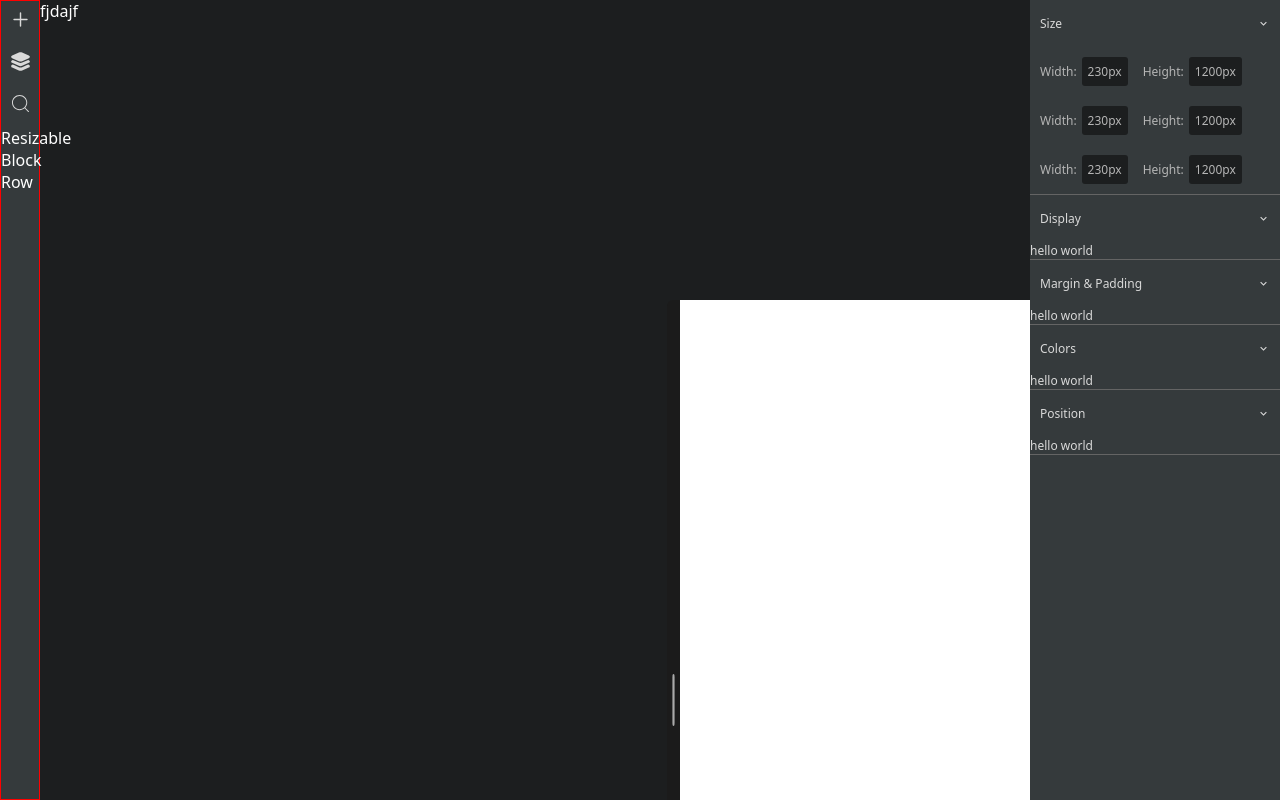
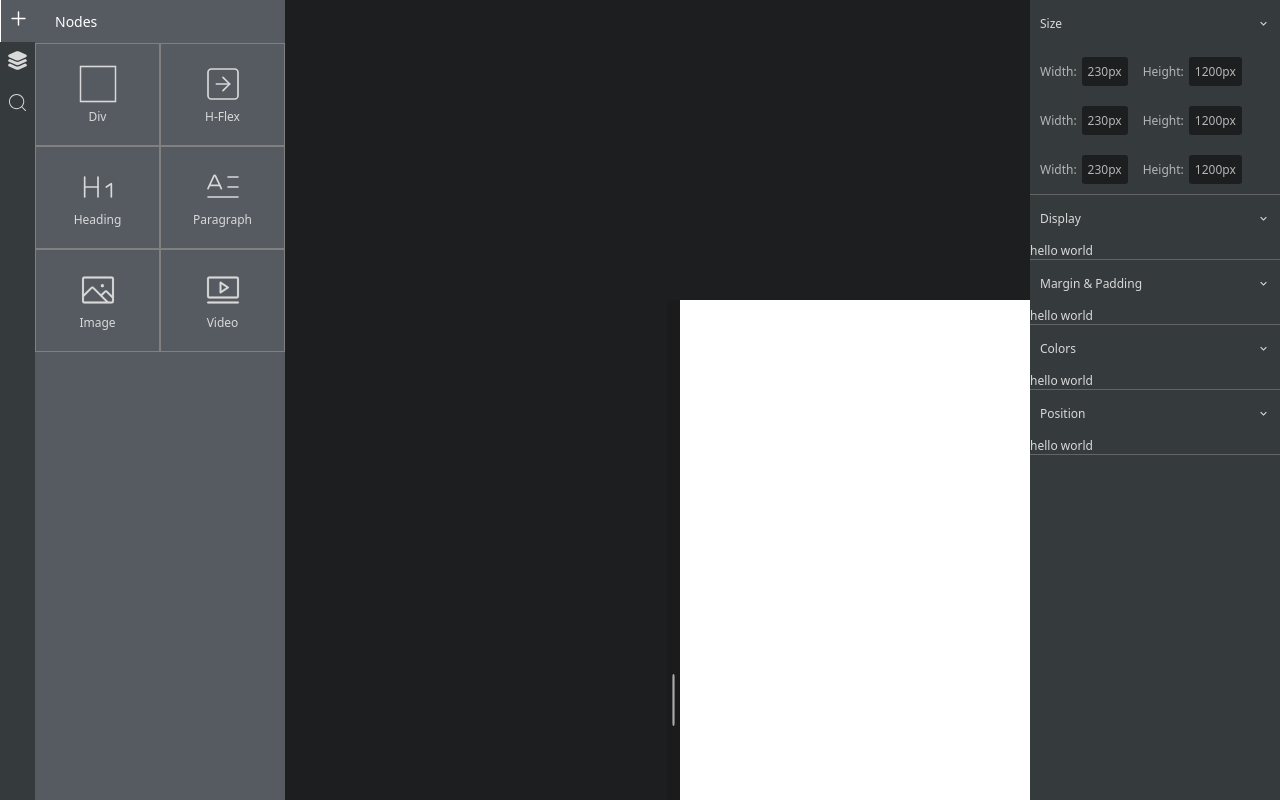
Before and after one commit to priyanshu88064/divbucket, a React (Vite) app: page / in a window 1280 px wide. Built offline with nearby package versions, Linux system fonts and the light colour scheme.

Commit message:
working on sidebar

```diff
--- a/src/Components/SideBar/SideBar.jsx
+++ b/src/Components/SideBar/SideBar.jsx
@@ -1,28 +1,93 @@
-import { CiCirclePlus, CiSearch } from 'react-icons/ci';
+import { CiSearch } from 'react-icons/ci';
 import styles from './sidebar.module.css';
-import { FiPlusSquare, FiSearch } from 'react-icons/fi';
-import { IoMdAdd } from 'react-icons/io';
-import { IoAddOutline, IoLayers } from 'react-icons/io5';
-import { BsFile, BsFiles } from 'react-icons/bs';
-import { TfiLayersAlt } from 'react-icons/tfi';
+import { IoAddOutline, IoLayers, IoSquareOutline } from 'react-icons/io5';
+import { useState } from 'react';
+import { GiSquare } from 'react-icons/gi';
+import { LuHeading1, LuLetterText, LuSquareArrowDown, LuSquareArrowRight } from 'react-icons/lu';
+import { PiImageLight, PiVideoLight } from 'react-icons/pi';
+
+/*
+div
+H-Flex
+v-Flex
+
+typography-
+Headings
+Paragraph/Text
+
+media-
+images,
+videos,
+*/
 
 export default () => {
 
+    const [tab, setTab] = useState(0);
+
     const handleDragStart = (e, type) => {
         e.dataTransfer.setData("type", type);
+    }
+    const handleTabClick = (ind) => {
+        if (tab === ind) setTab(null);
+        else setTab(ind);
     }
 
     return (
         <div className={styles.sidebar}>
             <div className={styles.cont}>
-                <div className={styles.it}><IoAddOutline className={styles.it0} size={23} /></div>
-                <div className={styles.it}><IoLayers className={styles.it0} size={23} /></div>
-                <div className={styles.it}><CiSearch className={styles.it0} size={23} /></div>
-                <div draggable onDragStart={(e) => handleDragStart(e, 0)}>Resizable</div>
+                <div onClick={() => handleTabClick(0)} className={`${tab === 0 && styles.activetab} ${styles.it}`}><IoAddOutline className={styles.it0} size={23} /></div>
+                <div onClick={() => handleTabClick(1)} className={`${tab === 1 && styles.activetab} ${styles.it}`}><IoLayers className={styles.it0} size={23} /></div>
+                <div onClick={() => handleTabClick(2)} className={`${tab === 2 && styles.activetab} ${styles.it}`}><CiSearch className={styles.it0} size={23} /></div>
+                {/* <div draggable onDragStart={(e) => handleDragStart(e, 0)}>Resizable</div>
                 <div draggable onDragStart={(e) => handleDragStart(e, "BLOCK")}>Block</div>
-                <div draggable onDragStart={(e) => handleDragStart(e, "ROW")}>Row</div>
+                <div draggable onDragStart={(e) => handleDragStart(e, "ROW")}>Row</div> */}
             </div>
-            fjdajf
+            {
+                tab !== null &&
+                <div className={styles.a}>
+                    {
+                        tab === 0 ?
+                            <>
+                                <div className={styles.head}>Nodes</div>
+                                <div className={styles.a1}>
+                                    <div className={styles.a10}>
+                                        <div><GiSquare size={40} /></div>
+                                        <div>Div</div>
+                                    </div>
+                                    <div className={styles.a10} draggable onDragStart={(e) => handleDragStart(e, "ROW")} title='horizontal flex box'>
+                                        <div><LuSquareArrowRight size={40} /></div>
+                                        <div>H-Flex</div>
+                                    </div>
+                                    <div className={styles.a10}>
+                                        <div><LuHeading1 size={40} /></div>
+                                        <div>Heading</div>
+                                    </div>
+                                    <div className={styles.a10}>
+                                        <div><LuLetterText size={40} /></div>
+                                        <div>Paragraph</div>
+                                    </div>
+                                    <div className={styles.a10}>
+                                        <div><PiImageLight size={40} /></div>
+                                        <div>Image</div>
+                                    </div>
+                                    <div className={styles.a10}>
+                                        <div><PiVideoLight size={40} /></div>
+                                        <div>Video</div>
+                                    </div>
+                                </div>
+                            </> :
+                            tab == 1 ?
+                                <>
+                                    <div className={styles.head}>Tree Explorer</div>
+                                    <div></div>
+                                </> :
+                                <>
+                                    <div className={styles.head}>Search</div>
+                                    <div></div>
+                                </>
+                    }
+                </div>
+            }
         </div>
     );
 }
--- a/src/Components/SideBar/sidebar.module.css
+++ b/src/Components/SideBar/sidebar.module.css
@@ -6,10 +6,10 @@
   z-index: 3;
   color: white;
   display: flex;
+  user-select: none;
 }
 .cont {
-  width: 40px;
-  border: 1px solid red;
+  width: 35px;
   height: 100%;
   background-color: var(--bg_gray);
 }
@@ -21,6 +21,35 @@
 .it0 {
   color: var(--text_0);
 }
-.it:hover .it0 {
-  color: white;
+.activetab {
+  background-color: var(--bg_gray0);
+  border-left: 1px solid white;
+  .it0 {
+    color: white;
+  }
 }
+.a {
+  width: 250px;
+  background-color: var(--bg_gray0);
+  font-size: 14px;
+}
+.head {
+  padding: 12px 0;
+  margin-inline: 20px;
+}
+.a1{
+  display: flex;
+  flex-wrap: wrap;
+}
+.a10{
+  width: 50%;
+  border: 1px solid gray;
+  padding: 20px;
+  color: var(--text_0);
+  font-size: 12px;
+  text-align: center;
+  cursor: grab;
+}
+.a10 svg{
+  stroke-width: 1;
+}
--- a/src/index.css
+++ b/src/index.css
@@ -9,8 +9,9 @@
 
 :root {
   --bg_gray: #353a3c;
+  --bg_gray0: #555b61;
   --text_0:#d9d9d9;
   --text_2:#b5b5b5;
   --pg_bg:#1C1E1F;
-  --gray_border:rgb(100, 100, 100)
+  --gray_border:rgb(100, 100, 100);
 }
--- a/src/utils/Block/Block.jsx
+++ b/src/utils/Block/Block.jsx
@@ -6,7 +6,7 @@ export default ({ tree, renderTree }) => {
         <Resizable
             id={tree.id}
         >
-            {tree.id} block
+            {tree.id} div/BLOCK
             {
                 tree.childrens.map(node => renderTree(node))
             }
--- a/src/utils/Editor/Editor.jsx
+++ b/src/utils/Editor/Editor.jsx
@@ -3,6 +3,7 @@ import styles from './editor.module.css';
 import { TbMinusVertical } from 'react-icons/tb';
 import { useDispatch, useSelector } from 'react-redux';
 import { updateTree } from '../../store/reducers/treeReducer';
+import initCSS from '../initCSS';
 
 export default ({ children, e_width, e_height, stopScrollRef }) => {
 
@@ -75,7 +76,7 @@ export default ({ children, e_width, e_height, stopScrollRef }) => {
     const handleDrop = (e) => {
         e.preventDefault();
         e.stopPropagation();
-        dispatch(updateTree({ tree: [...tree, { id: Date.now(), type: e.dataTransfer.getData("type"), childrens: [] }] }))
+        dispatch(updateTree({ tree: [...tree, { id: Date.now(), type: e.dataTransfer.getData("type"), style:initCSS(e.dataTransfer.getData("type")), childrens: [] }] }))
     }
 
     return (
@@ -85,7 +86,7 @@ export default ({ children, e_width, e_height, stopScrollRef }) => {
                 className={styles.editor}
                 style={{
                     width: dim.width,
-                    minHeight: dim.height
+                    minHeight: dim.height,
                 }}
                 onDrop={handleDrop}
                 onDragOver={handleDragOver}
--- a/src/utils/Resizable/Resizable.jsx
+++ b/src/utils/Resizable/Resizable.jsx
@@ -4,9 +4,9 @@ import { useDispatch, useSelector } from 'react-redux';
 import { updateActiveNode, updateTree } from '../../store/reducers/treeReducer';
 import { addNode } from '../treeFunctions';
 
-export default ({ id, children, className, c_width, c_height }) => {
+export default ({ id, children, className, style }) => {
 
-    const [dim, setDim] = useState({ width: c_width || '400px', height: c_height || '300px' });
+    const [dim, setDim] = useState({ width: style.width, height: style.height });
     const isResizingRef = useRef(false);
     const virtualPos = useRef({ top: null, bottom: null, left: null, right: null });
     const dirRef = useRef();
@@ -103,12 +103,12 @@ export default ({ id, children, className, c_width, c_height }) => {
             <div
                 ref={divRef}
                 className={`${styles.a}`}
+                onDrop={handleDrop}
+                onDragOver={handleDrag}
                 style={{
                     height: dim.height,
                     width: dim.width
                 }}
-                onDrop={handleDrop}
-                onDragOver={handleDrag}
                 onClick={(e) => {
                     e.preventDefault();
                     e.stopPropagation();
@@ -132,6 +132,9 @@ export default ({ id, children, className, c_width, c_height }) => {
                 <div
                     draggable
                     onDragStart={handleDragStart}
+                    style={{
+                        ...style,
+                    }}
                     className={`${className} ${styles.draggable}`}
                 >
                     {children}
--- a/src/utils/Row/Row.jsx
+++ b/src/utils/Row/Row.jsx
@@ -5,9 +5,9 @@ export default ({ tree, renderTree }) => {
     return (
         <Resizable
             id={tree.id}
-            className={styles.row}
+            style={tree.style}
         >
-            {tree.id} row
+            {tree.id} h-flex/row
             {
                 tree.childrens.map(node => renderTree(node))
             }
--- a/src/utils/Row/row.module.css
+++ b/src/utils/Row/row.module.css
@@ -1,5 +1,4 @@
 .row{
-    border: 1px solid black;
     display: flex;
     flex-direction: row;
 }
--- /dev/null
+++ b/src/utils/initCSS.js
@@ -0,0 +1,19 @@
+export default function initCSS(type){
+
+    let style = {
+        width:"auto",
+        height:"auto",
+        display:"auto",
+        flexDirection:"row",
+    };
+
+    switch(type){
+        case "ROW":
+            style.width = "auto";
+            style.height = "50px";
+            style.display = "flex";
+            break;
+    }
+
+    return style;
+}
```
